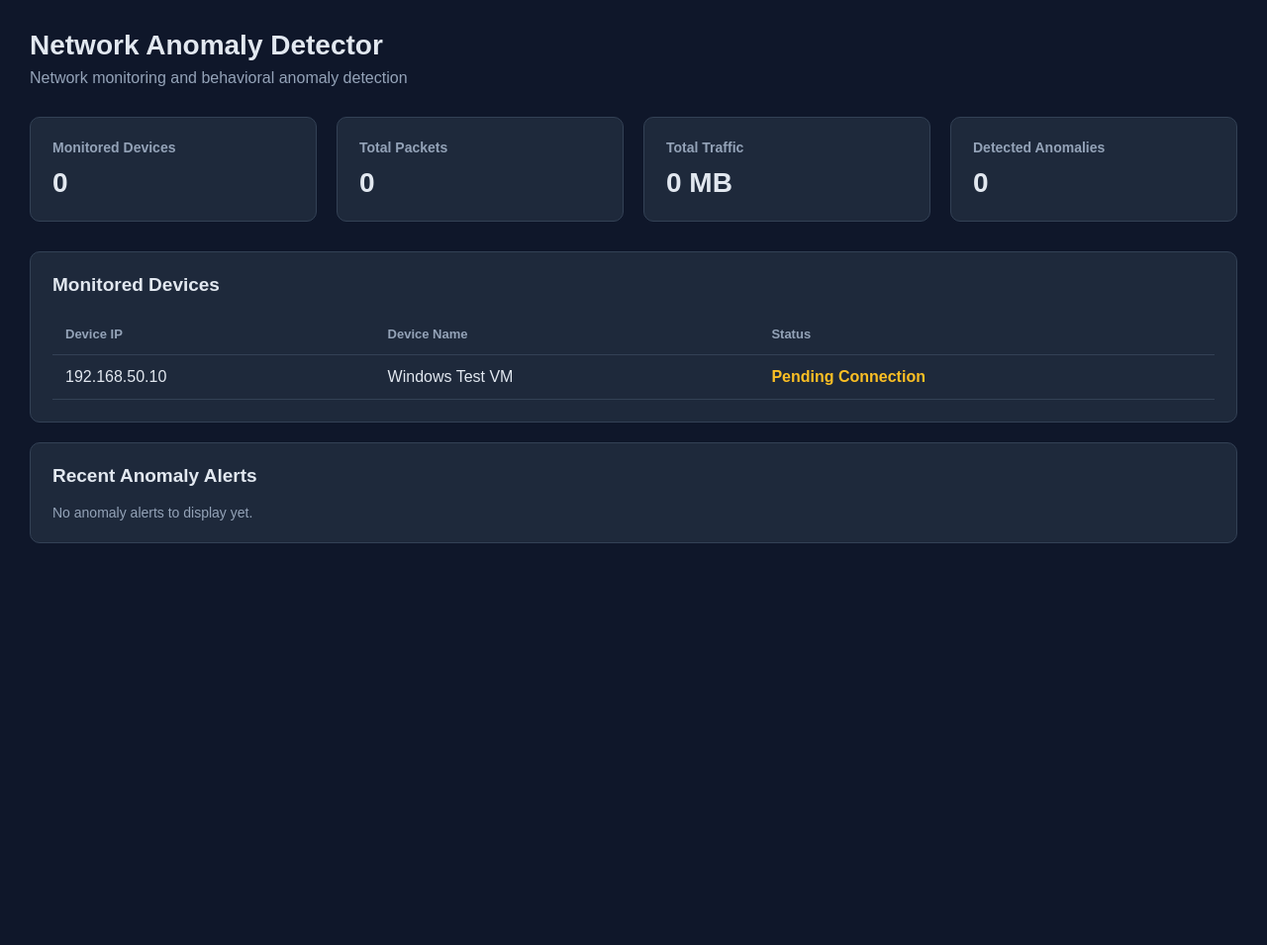
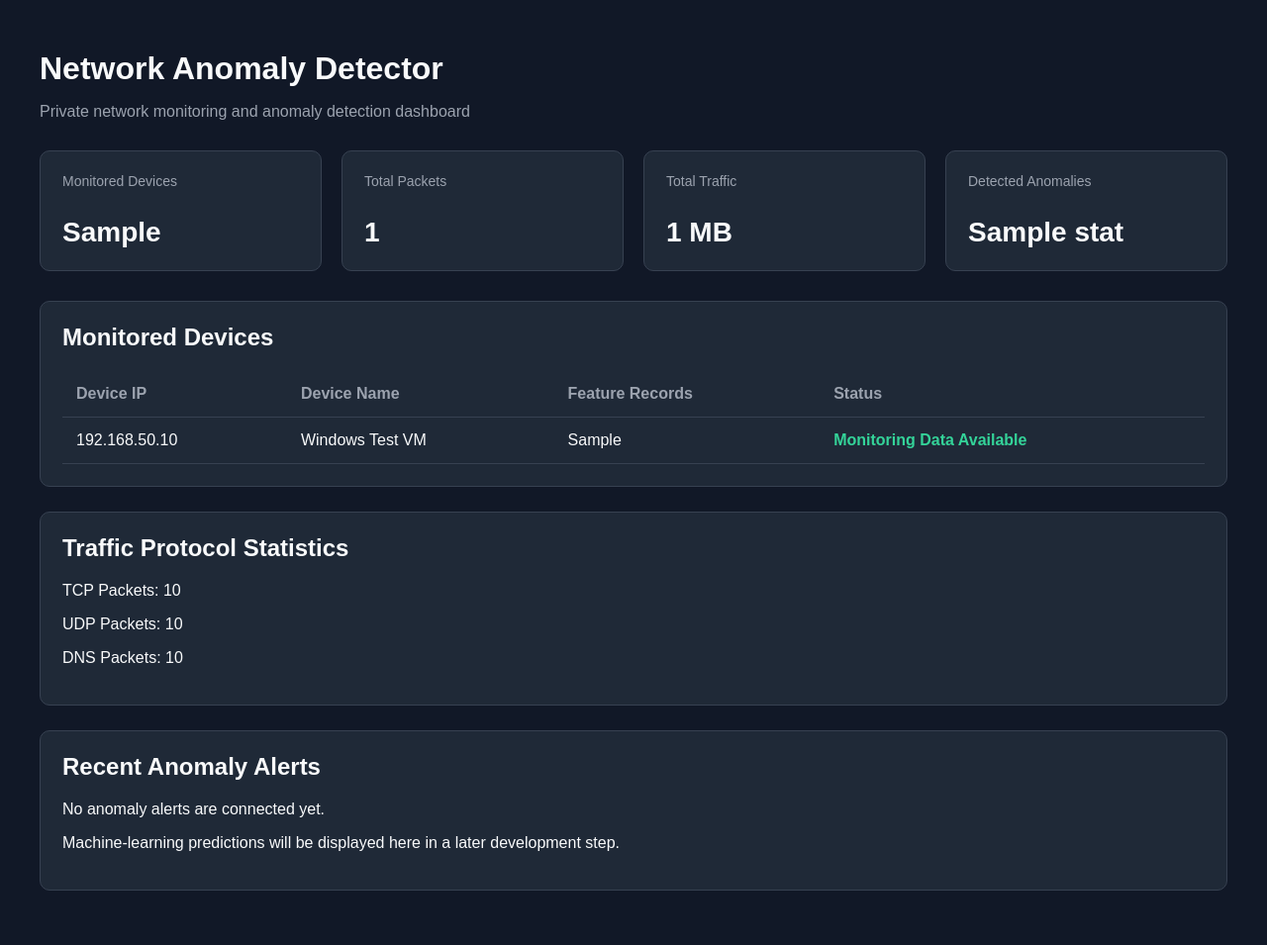
Before and after one commit to samiahmed90/Network-Anomaly-Detector, a Flask app: template templates/index.html in a window 1280 px wide. Shown: the whole page at 99% size. Before the commit the page ends 549 px from the top, so only its background shows below. Run offline with Flask 3, Linux system fonts and the light colour scheme; the template is opened without the code that fills it: most values are stand-ins (such as "Sample title", 1, 10 or a date in 2020).

Commit message:
Connect Flask dashboard to SQLite database

```diff
--- a/app.py
+++ b/app.py
@@ -1,20 +1,89 @@
+
 # Import Flask to create our web application.
-# Import render_template to display HTML pages.
 from flask import Flask, render_template
+
+# Import SQLite to read the project's database.
+import sqlite3
+
+# Import Path to locate the database reliably.
+from pathlib import Path
 
 # Create the Flask application instance.
 app = Flask(__name__)
 
-# Define the homepage route.
-# This function runs when someone visits the root URL (/).
+# Locate the database in the same directory as this file.
+DATABASE_PATH = Path(__file__).resolve().parent / "network.db"
+
+# Identify the Windows test VM we are monitoring.
+MONITORED_DEVICE_IP = "192.168.50.10"
+
+
+# Retrieve traffic statistics for the monitored Windows VM.
+def get_dashboard_stats():
+
+    # Open the SQLite database in read-only mode.
+    connection = sqlite3.connect(
+        f"file:{DATABASE_PATH}?mode=ro",
+        uri=True
+    )
+
+    # Return query results using their column names.
+    connection.row_factory = sqlite3.Row
+
+    try:
+        # Create a cursor to execute SQL queries.
+        cursor = connection.cursor()
+
+        # Retrieve the Windows VM's aggregated traffic statistics.
+        cursor.execute("""
+            SELECT
+                COUNT(*) AS feature_records,
+                COALESCE(SUM(packet_count), 0) AS total_packets,
+                COALESCE(SUM(total_bytes), 0) AS total_bytes,
+                COALESCE(SUM(tcp_count), 0) AS tcp_packets,
+                COALESCE(SUM(udp_count), 0) AS udp_packets,
+                COALESCE(SUM(dns_count), 0) AS dns_packets
+            FROM device_traffic_features
+            WHERE device_ip = ?
+        """, (MONITORED_DEVICE_IP,))
+
+        # Retrieve the query result.
+        traffic = cursor.fetchone()
+
+        # Prepare the statistics for the dashboard.
+        stats = {
+            "monitored_devices": 1,
+            "total_packets": traffic["total_packets"],
+            "total_bytes": traffic["total_bytes"],
+            "total_mb": round(traffic["total_bytes"] / (1024 * 1024), 2),
+            "tcp_packets": traffic["tcp_packets"],
+            "udp_packets": traffic["udp_packets"],
+            "dns_packets": traffic["dns_packets"],
+            "feature_records": traffic["feature_records"],
+            "detected_anomalies": 0
+        }
+
+        # Return the collected statistics.
+        return stats
+
+    finally:
+        # Close the database connection even if a query fails.
+        connection.close()
+
+
+# Define the dashboard homepage.
 @app.route("/")
 def home():
-    # Display the dashboard HTML page.
-    return render_template("index.html")
+
+    # Retrieve the latest available statistics from SQLite.
+    stats = get_dashboard_stats()
+
+    # Display the dashboard and pass it the statistics.
+    return render_template("index.html", stats=stats)
 
 
-# Start the Flask development server when this file is executed directly.
+# Start the Flask development server.
 if __name__ == "__main__":
-    # Listen on all network interfaces on port 5000.
-    # Debug mode is enabled temporarily during development.
+
+    # Listen on port 5000 during development.
     app.run(host="0.0.0.0", port=5000, debug=True)
--- a/templates/index.html
+++ b/templates/index.html
@@ -2,156 +2,151 @@
 <!DOCTYPE html>
 <html lang="en">
 <head>
-    <!-- Define the character encoding and responsive page settings. -->
+    <!-- Set the character encoding and responsive page layout. -->
     <meta charset="UTF-8">
     <meta name="viewport" content="width=device-width, initial-scale=1.0">
 
     <!-- Set the browser tab title. -->
     <title>Network Anomaly Detector</title>
 
-    <!-- Dashboard styling. -->
     <style>
-        /* Set the overall page appearance. */
-        * {
-            box-sizing: border-box;
+        /* Set the overall dashboard appearance. */
+        body {
             margin: 0;
-            padding: 0;
+            padding: 30px;
+            background: #111827;
+            color: #f9fafb;
+            font-family: Arial, sans-serif;
         }
 
-        body {
-            font-family: Arial, sans-serif;
-            background-color: #0f172a;
-            color: #e2e8f0;
-            padding: 30px;
+        /* Keep the dashboard content centered. */
+        .container {
+            max-width: 1200px;
+            margin: auto;
         }
 
-        /* Main dashboard heading. */
-        header {
+        /* Style the dashboard heading. */
+        h1 {
+            margin-bottom: 8px;
+        }
+
+        .subtitle {
+            color: #9ca3af;
             margin-bottom: 30px;
         }
 
-        header h1 {
-            font-size: 28px;
-            margin-bottom: 8px;
-        }
-
-        header p {
-            color: #94a3b8;
-        }
-
-        /* Arrange the summary cards in a responsive grid. */
+        /* Arrange the statistic cards in a responsive grid. */
         .stats-grid {
             display: grid;
-            grid-template-columns: repeat(auto-fit, minmax(200px, 1fr));
+            grid-template-columns: repeat(auto-fit, minmax(210px, 1fr));
             gap: 20px;
             margin-bottom: 30px;
         }
 
-        /* Individual statistic cards. */
-        .card {
-            background-color: #1e293b;
-            border: 1px solid #334155;
+        /* Style each statistic card. */
+        .card, .panel {
+            background: #1f2937;
+            padding: 22px;
             border-radius: 10px;
-            padding: 22px;
+            border: 1px solid #374151;
         }
 
         .card h3 {
-            color: #94a3b8;
+            color: #9ca3af;
             font-size: 14px;
-            margin-bottom: 12px;
+            font-weight: normal;
+            margin-top: 0;
         }
 
-        .card .value {
+        .card p {
             font-size: 28px;
+            font-weight: bold;
+            margin-bottom: 0;
+        }
+
+        /* Style the dashboard sections. */
+        .panel {
+            margin-bottom: 25px;
+        }
+
+        .panel h2 {
+            margin-top: 0;
+        }
+
+        /* Style the device information table. */
+        table {
+            width: 100%;
+            border-collapse: collapse;
+            text-align: left;
+        }
+
+        th, td {
+            padding: 14px;
+            border-bottom: 1px solid #374151;
+        }
+
+        th {
+            color: #9ca3af;
+        }
+
+        /* Highlight the current device status. */
+        .status {
+            color: #34d399;
             font-weight: bold;
         }
 
-        /* Device and alert sections. */
-        .section {
-            background-color: #1e293b;
-            border: 1px solid #334155;
-            border-radius: 10px;
-            padding: 22px;
-            margin-bottom: 20px;
-        }
-
-        .section h2 {
-            font-size: 19px;
-            margin-bottom: 18px;
-        }
-
-        /* Table appearance. */
-        table {
-            width: 100%;
-            border-collapse: collapse;
-        }
-
-        th, td {
-            text-align: left;
-            padding: 13px;
-            border-bottom: 1px solid #334155;
-        }
-
-        th {
-            color: #94a3b8;
-            font-size: 13px;
-        }
-
-        /* Status indicators. */
-        .status {
-            color: #fbbf24;
-            font-weight: bold;
-        }
-
-        .placeholder {
-            color: #94a3b8;
-            font-size: 14px;
+        /* Make the table scrollable on narrow screens. */
+        .table-wrapper {
+            overflow-x: auto;
         }
     </style>
 </head>
 
 <body>
+    <div class="container">
 
-    <!-- Dashboard title and description. -->
-    <header>
+        <!-- Display the dashboard title and description. -->
         <h1>Network Anomaly Detector</h1>
-        <p>Network monitoring and behavioral anomaly detection</p>
-    </header>
+        <p class="subtitle">
+            Private network monitoring and anomaly detection dashboard
+        </p>
 
-    <!-- Summary cards: these will later display live database values. -->
+        <!-- Display the statistics retrieved from SQLite. -->
         <div class="stats-grid">
 
             <div class="card">
                 <h3>Monitored Devices</h3>
-            <div class="value">0</div>
+                <p>{{ stats.monitored_devices }}</p>
             </div>
 
             <div class="card">
                 <h3>Total Packets</h3>
-            <div class="value">0</div>
+                <p>{{ "{:,}".format(stats.total_packets) }}</p>
             </div>
 
             <div class="card">
                 <h3>Total Traffic</h3>
-            <div class="value">0 MB</div>
+                <p>{{ stats.total_mb }} MB</p>
             </div>
 
             <div class="card">
                 <h3>Detected Anomalies</h3>
-            <div class="value">0</div>
+                <p>{{ stats.detected_anomalies }}</p>
             </div>
 
         </div>
 
-    <!-- List of devices being monitored. -->
-    <section class="section">
+        <!-- Display information about the monitored Windows VM. -->
+        <div class="panel">
             <h2>Monitored Devices</h2>
 
+            <div class="table-wrapper">
                 <table>
                     <thead>
                         <tr>
                             <th>Device IP</th>
                             <th>Device Name</th>
+                            <th>Feature Records</th>
                             <th>Status</th>
                         </tr>
                     </thead>
@@ -160,19 +155,33 @@
                         <tr>
                             <td>192.168.50.10</td>
                             <td>Windows Test VM</td>
-                    <td class="status">Pending Connection</td>
+                            <td>{{ stats.feature_records }}</td>
+                            <td class="status">Monitoring Data Available</td>
                         </tr>
                     </tbody>
                 </table>
-    </section>
+            </div>
+        </div>
 
-    <!-- Anomaly alerts will eventually be loaded from the ML model. -->
-    <section class="section">
+        <!-- Display additional traffic protocol statistics. -->
+        <div class="panel">
+            <h2>Traffic Protocol Statistics</h2>
+
+            <p>TCP Packets: {{ "{:,}".format(stats.tcp_packets) }}</p>
+            <p>UDP Packets: {{ "{:,}".format(stats.udp_packets) }}</p>
+            <p>DNS Packets: {{ "{:,}".format(stats.dns_packets) }}</p>
+        </div>
+
+        <!-- Reserve this section for future machine-learning alerts. -->
+        <div class="panel">
             <h2>Recent Anomaly Alerts</h2>
-        <p class="placeholder">
-            No anomaly alerts to display yet.
+            <p>No anomaly alerts are connected yet.</p>
+            <p>
+                Machine-learning predictions will be displayed here
+                in a later development step.
             </p>
-    </section>
+        </div>
 
+    </div>
 </body>
 </html>
```
Lines whose indentation alone changed are shown as unchanged.
